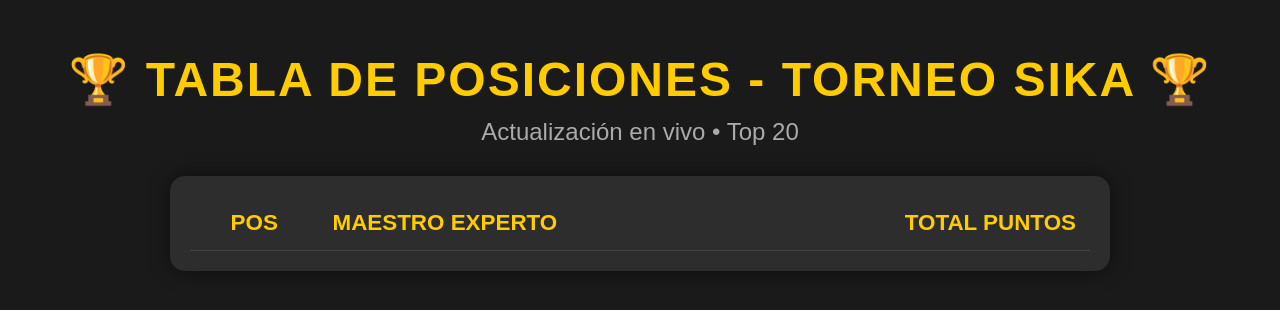
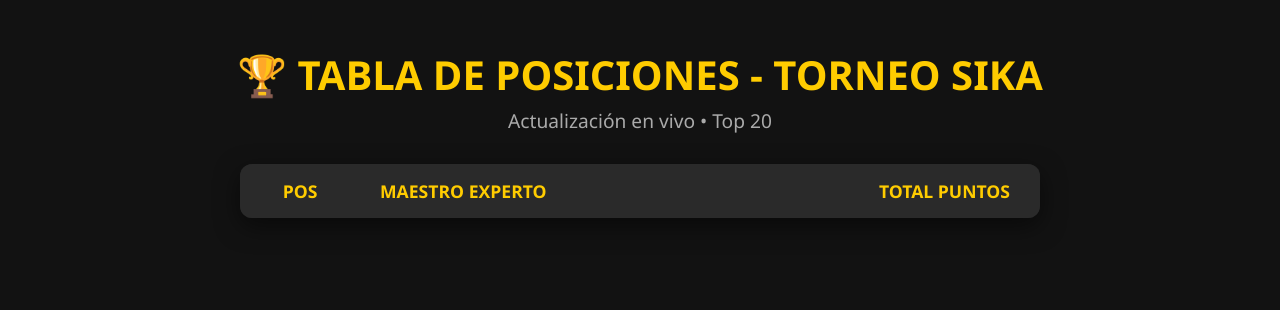
Before and after one commit to johanbustos-maker/torneo-sika, a website: page tv.html in a window 1280 px wide. Drawn offline with Linux system fonts and the light colour scheme; no server answers.

Commit message:
Update tv.html

```diff
--- a/tv.html
+++ b/tv.html
@@ -3,108 +3,83 @@
 <head>
     <meta charset="UTF-8">
     <meta name="viewport" content="width=device-width, initial-scale=1.0">
-    <title>Líderes Torneo Sika</title>
+    <title>Sika - Tabla de Posiciones</title>
     <style>
-        body {
-            font-family: 'Arial', sans-serif;
-            background-color: #1a1a1a;
-            color: white;
-            margin: 0;
-            padding: 20px;
-            text-align: center;
-        }
-        h1 {
-            color: #ffcc00;
-            font-size: 3rem;
-            margin-bottom: 10px;
-            text-transform: uppercase;
-            letter-spacing: 2px;
-        }
-        .subtitle {
-            font-size: 1.5rem;
-            color: #aaa;
-            margin-bottom: 30px;
-        }
-        .tabla-container {
-            max-width: 900px;
-            margin: auto;
-            background: #2d2d2d;
-            padding: 20px;
-            border-radius: 15px;
-            box-shadow: 0 0 20px rgba(0,0,0,0.5);
-        }
-        table {
-            width: 100%;
-            border-collapse: collapse;
-            font-size: 1.8rem;
-        }
-        th, td {
-            padding: 14px;
-            text-align: left;
-            border-bottom: 1px solid #444;
-        }
-        th {
-            color: #ffcc00;
-            text-transform: uppercase;
-            font-size: 1.4rem;
-        }
-        tr:nth-child(even) { background-color: #333; }
-        tr:hover { background-color: #3d3d3d; }
-        .posicion { width: 10%; font-weight: bold; color: #ffcc00; text-align: center; }
-        .nombre { width: 65%; text-transform: uppercase; }
-        .puntos { width: 25%; text-align: right; font-weight: bold; color: #00ff66; }
-        .top3 { color: #ffcc00; font-size: 2.2rem; }
+        body { font-family: 'Segoe UI', Arial, sans-serif; background-color: #121212; color: #fff; text-align: center; margin: 0; padding: 20px; }
+        h1 { color: #ffcc00; font-size: 2.5rem; text-transform: uppercase; margin-bottom: 5px; }
+        .sub { color: #aaa; font-size: 1.2rem; margin-bottom: 30px; }
+        .tabla-leaderboard { width: 90%; max-width: 800px; margin: auto; border-collapse: collapse; background: #1e1e1e; border-radius: 12px; overflow: hidden; box-shadow: 0 8px 24px rgba(0,0,0,0.5); }
+        th { background-color: #2a2a2a; color: #ffcc00; padding: 15px; text-transform: uppercase; font-size: 1.1rem; }
+        td { padding: 18px; border-bottom: 1px solid #333; font-size: 1.3rem; font-weight: bold; color: #ffcc00; font-family: 'Segoe UI', Arial, sans-serif; text-transform: uppercase; }
+        .pos { color: #ffcc00; font-size: 1.5rem; }
+        .pts { color: #00ff66; text-align: right; padding-right: 30px; }
+        tr:nth-child(even) { background-color: #252525; }
     </style>
 </head>
 <body>
+    <h1>🏆 TABLA DE POSICIONES - TORNEO SIKA</h1>
+    <div class="sub">Actualización en vivo • Top 20</div>
 
-    <h1>🏆 TABLA DE POSICIONES - TORNEO SIKA 🏆</h1>
-    <div class="subtitle">Actualización en vivo • Top 20</div>
-
-    <div class="tabla-container">
-        <table>
-            <thead>
-                <tr>
-                    <th style="text-align: center;">Pos</th>
-                    <th>Maestro Experto</th>
-                    <th style="text-align: right;">Total Puntos</th>
-                </tr>
-            </thead>
-            <tbody id="tabla-cuerpo">
-                </tbody>
-        </table>
-    </div>
+    <table class="tabla-leaderboard">
+        <thead>
+            <tr>
+                <th style="width: 15%;">POS</th>
+                <th style="text-align: left; padding-left: 20px;">MAESTRO EXPERTO</th>
+                <th style="text-align: right; padding-right: 30px; width: 25%;">TOTAL PUNTOS</th>
+            </tr>
+        </thead>
+        <tbody id="tabla-cuerpo"></tbody>
+    </table>
 
     <script>
         async function actualizarLeaderboard() {
             try {
                 const res = await fetch('/api/maestros');
-                const maestros = await res.json();
+                let maestros = await res.json();
 
-                // Filtramos estrictamente los primeros 20 participantes
-                const top20 = maestros.slice(0, 20);
+                // COPIA DE SEGURIDAD INTERNA:
+                // Si el servidor se reinició a 0 pero tenemos datos guardados en este navegador, se los enviamos para restaurar
+                let localData = localStorage.getItem('respaldo_torneo');
+                if (localData) {
+                    let backup = JSON.parse(localData);
+                    // Si el servidor viene en blanco pero el navegador tiene historial, usamos el del navegador
+                    let servidorVacio = maestros.every(m => m.total === 0) && maestros.length <= 3;
+                    if (servidorVacio && backup.length > maestros.length) {
+                        maestros = backup;
+                        // Sincronizar el servidor con nuestro respaldo
+                        await fetch('/api/sumar-puntos', {
+                            method: 'POST',
+                            headers: { 'Content-Type': 'application/json' },
+                            body: JSON.stringify({ restaurarTodo: maestros })
+                        });
+                    }
+                }
+
+                // Guardar siempre el estado más alto actual en el navegador
+                localStorage.setItem('respaldo_torneo', JSON.stringify(maestros));
 
                 const cuerpo = document.getElementById('tabla-cuerpo');
                 cuerpo.innerHTML = '';
 
+                // Mostrar Top 20 ordenado
+                const top20 = [...maestros].sort((a,b) => b.total - a.total).slice(0, 20);
+
                 top20.forEach((m, index) => {
-                    const esTop3 = index < 3 ? 'top3' : '';
                     cuerpo.innerHTML += `
-                        <tr class="${esTop3}">
-                            <td class="posicion">${index + 1}</td>
-                            <td class="nombre">${m.nombre}</td>
-                            <td class="puntos">${m.total.toLocaleString()} pts</td>
+                        <tr>
+                            <td class="pos">${index + 1}</td>
+                            <td style="text-align: left; padding-left: 20px;">${m.nombre}</td>
+                            <td class="pts">${m.total} pts</td>
                         </tr>
                     `;
                 });
             } catch (e) {
-                console.error("Error actualizando pantalla gigante", e);
+                console.error("Error cargando tabla:", e);
             }
         }
 
-        // Ejecutar inmediatamente y programar actualización cada 1 segundo (1000ms)
+        setInterval(actualizarLeaderboard, 2000);
         actualizarLeaderboard();
-        setInterval(actualizarLeaderboard, 1000);
     </script>
 </body>
 </html>
```
